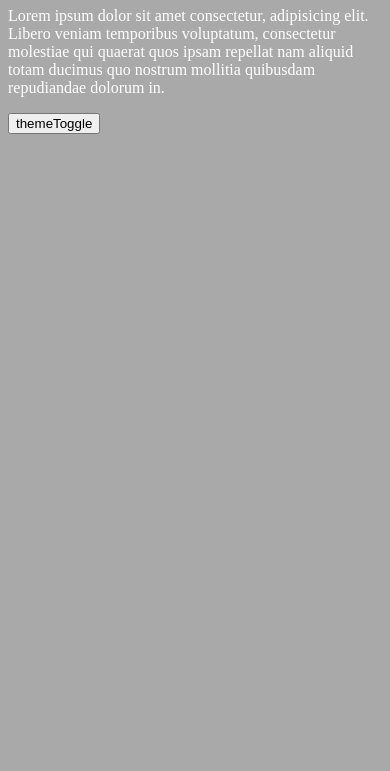
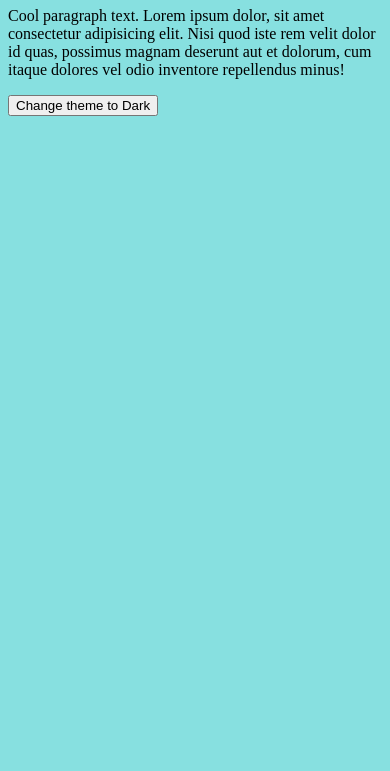
Before and after one commit to TommyMart/CSS-Theme-Toggler, a plain HTML site: page src/index.html in a window 390 px wide. Shown: the part 73-844 px from the top of the page. Drawn offline with Linux system fonts and the light colour scheme.

Commit message:
feat: toggle button changes text with click

```diff
--- a/src/cssThemeToggler.js
+++ b/src/cssThemeToggler.js
@@ -1,5 +1,7 @@
 console.log("CSS Theme toggler loaded and running!");
 
+let rootElement = document.querySelector(":root");
+let themeToggleButton = document.getElementById("themeToggle");
 
 let themes = [
 	{
@@ -14,7 +16,8 @@ let themes = [
 		name: "light",
 		properties: {
 			backgroundColour: "#87E0E0",
-            fontColour: "black",
+			fontColour: "black"
+			,
 			"theme-100": "#87E0E0"
 		}
 	}
@@ -32,10 +35,13 @@ function getChosenTheme(){
 // and update CSS variables based on that name
 function setChosenTheme(newThemeName){
 	localStorage.setItem("theme", newThemeName);
-
+	updateCssVariables();
 }
 
 if (getChosenTheme() == null){
+	// If a theme DOES NOT exist in local storage,
+	// get the system light/dark preference
+	// and apply that.
 	const darkThemeMq = window.matchMedia("(prefers-color-scheme: dark)");
 	if (darkThemeMq.matches) {
 	  // Theme set to dark.
@@ -45,19 +51,31 @@ if (getChosenTheme() == null){
 	  // Theme set to light.
 	  setChosenTheme("light");
 	  console.log("No theme found, applied the light theme");
+
 	}
+} else {
+	// If a theme DOES exist in local storage,
+	// appy that theme's properties to CSS
+	updateCssVariables();
 }
 
-setChosenTheme("dark");
+function updateButtonText(){
+	// Read the current theme
+	if (getChosenTheme() == "dark"){
+		// Change button text to say the other theme
+		themeToggleButton.innerText = "Change theme to Light";
 
-// Loop through properties key in chosen theme object
-// and apply those properties to CSS
-function updateCSSVariables(){
+	} else {
+		themeToggleButton.innerText = "Change theme to Dark";
 
 	}
 
+}
+
+
+
 function toggleTheme(){
-    // if ("dark "== "dark"){
+	// if ("dark" == "dark"){
 	// if ("light" == "dark"){
 	if (getChosenTheme() == "dark"){
 		// set it to light
@@ -65,27 +83,46 @@ function toggleTheme(){
 	} else {
 		// set it to dark
 		setChosenTheme("dark");
+
 	}
 }
 
-let themeToggleButton = document.getElementById("themeToggle");
 themeToggleButton.onclick = toggleTheme;
-// themeToggleButton.addEventListener("click", toggleTheme) - same as ^
+// themeToggleButton.addEventListener("click", toggleTheme);
 
-let rootElement = document.querySelector(":root");
+// Loop through properties key in chosen theme object
+// and apply those properties to CSS
+function updateCssVariables(){
+	// Find the matching theme object
+	let matchingTheme = themes.find(themeObject => themeObject.name == getChosenTheme());
+	console.log(matchingTheme);
+
+	// Find the properties object in the matching theme object
+	// Loop through all properties
+	Object.keys(matchingTheme.properties).forEach(cssProperty => {
+		console.log(cssProperty + ": " + matchingTheme.properties[cssProperty]);
+
+		// Apply property value to CSS variables
+		rootElement.style.setProperty(`--${cssProperty}`, matchingTheme.properties[cssProperty]);
+
+	})
+	// for (const cssProperty of matchingTheme.properties) {
+	// 	console.log(cssProperty);
+	// }
+
+	updateButtonText();
+}
+
 
 
 function getVariablesFromCSS(){
 	console.log(rootElement);
 
+	// console.log(document.documentElement.style.getPropertyValue("--backgroundColour"));
 
-    // console.log(document.documentElement.style.getPropertyValue("--backgroundColor"));
+	let rootStyles = getComputedStyle(rootElement);
 
-    let rootStyles = rootElement.getComputedStyle(rootElement);
-
-    console.log(rootStyles.getPropertyValue("--backgroundColor"));
-
-
+	console.log(rootStyles.getPropertyValue("--backgroundColour"));
 
 }
 
--- a/src/index.html
+++ b/src/index.html
@@ -1,20 +1,19 @@
 <!DOCTYPE html>
 <html lang="en">
 <head>
-    <meta charset="UTF-8">
-    <meta name="viewport" content="width=device-width, initial-scale=1.0">
-    <title>Document</title>
+	<meta charset="UTF-8">
+	<meta name="viewport" content="width=device-width, initial-scale=1.0">
+	<title>Document</title>
 
-    <link rel="stylesheet" href="./style.css">
+	<link rel="stylesheet" href="./style.css">
 </head>
 <body>
-    <h1>Example heading</h1>
+	<h1>Example heading</h1>
 
-    <p>Lorem ipsum dolor sit amet consectetur, adipisicing elit. Libero veniam temporibus voluptatum, consectetur molestiae qui quaerat quos ipsam repellat nam aliquid totam ducimus quo nostrum mollitia quibusdam repudiandae dolorum in.</p>
+	<p>Cool paragraph text. Lorem ipsum dolor, sit amet consectetur adipisicing elit. Nisi quod iste rem velit dolor id quas, possimus magnam deserunt aut et dolorum, cum itaque dolores vel odio inventore repellendus minus!</p>
 
-    <button id="themeToggle">themeToggle</button>
+	<button id="themeToggle">Toggle theme</button>
 
-
-    <script>"./cssThemeToggler.js"</script>
+	<script src="./cssThemeToggler.js"></script>
 </body>
 </html>
--- a/src/style.css
+++ b/src/style.css
@@ -1,12 +1,14 @@
 :root {
-    --backgroundColor: darkgrey;
-    --fontColor: white;
+	--backgroundColour: darkgrey;
+	--fontColour: white;
+
+	--theme-100: #4641d1;
 }
 
 
 body {
-    background-color: var(--backgroundColor);
-    color: var(--fontColor)
+	background-color: var(--backgroundColour);
+	color: var(--fontColour);
 }
 
 /* Example JS
```
Lines whose indentation alone changed are shown as unchanged.
